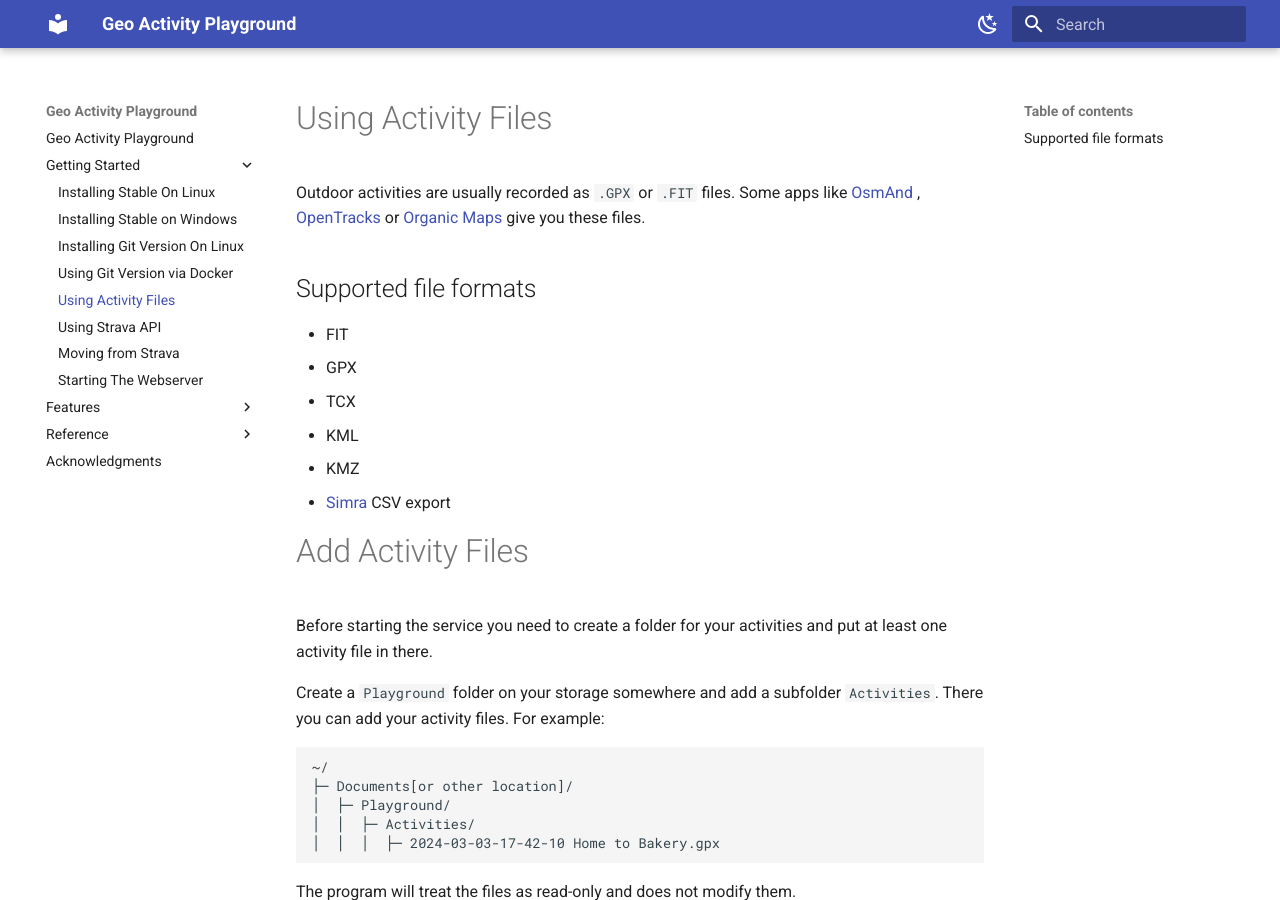
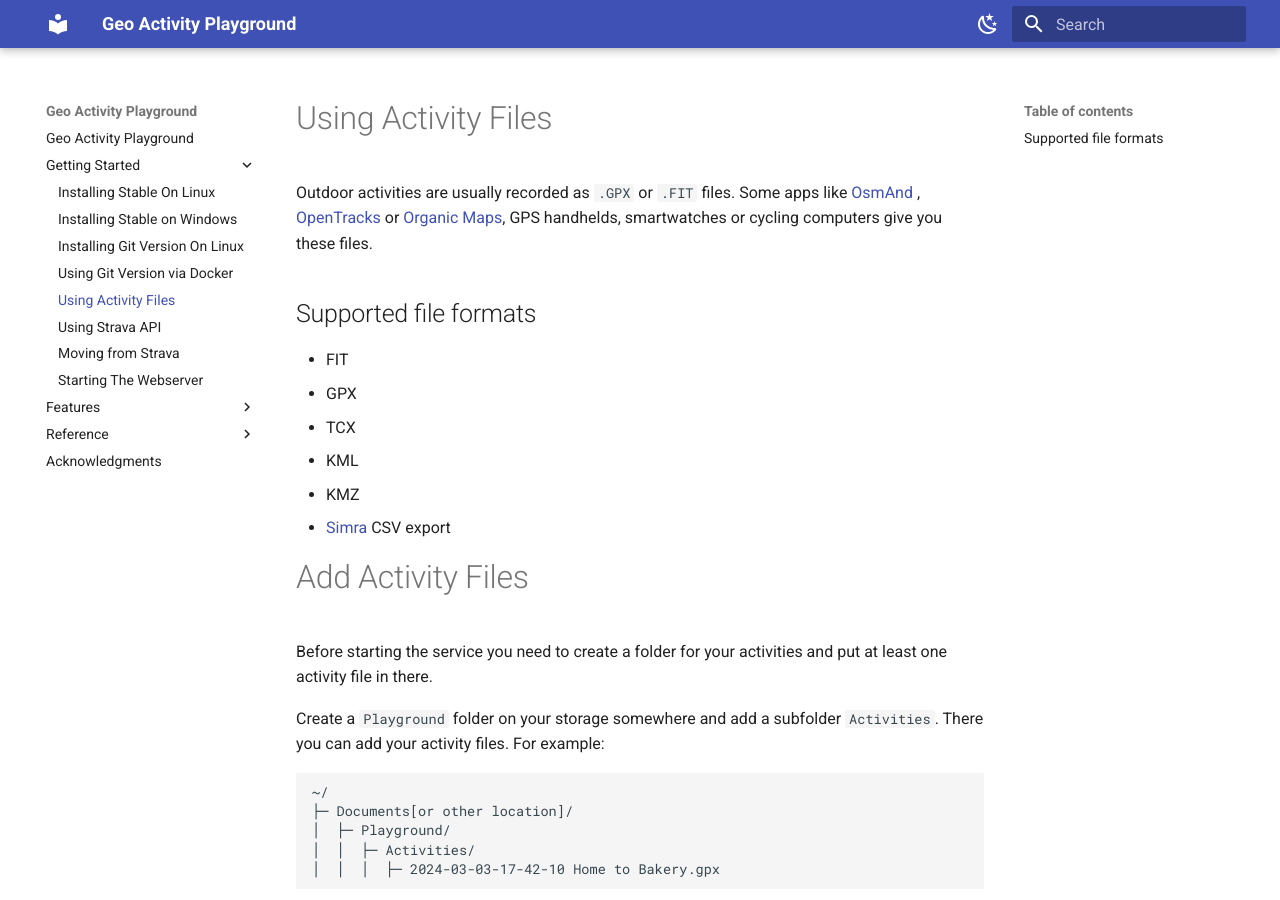
Before and after one commit to martin-ueding/geo-activity-playground, an MkDocs documentation site: the page built from docs/getting-started/using-activity-files.md, in a window 1280 px wide and 900 px high. Built offline with MkDocs 1.6.1 and Material for MkDocs 9.7.7, drawn with Linux system fonts in a browser that asks for light colours.

Commit message:
add apliances as source for activity files

```diff
--- a/docs/getting-started/using-activity-files.md
+++ b/docs/getting-started/using-activity-files.md
@@ -1,6 +1,6 @@
 # Using Activity Files
 
-Outdoor activities are usually recorded as `.GPX` or `.FIT` files. Some apps like [OsmAnd](https://osmand.net/) , [OpenTracks](https://opentracksapp.com/) or [Organic Maps](https://organicmaps.app/) give you these files.
+Outdoor activities are usually recorded as `.GPX` or `.FIT` files. Some apps like [OsmAnd](https://osmand.net/) , [OpenTracks](https://opentracksapp.com/) or [Organic Maps](https://organicmaps.app/), GPS handhelds, smartwatches or cycling computers give you these files.
 
 ## Supported file formats
 
```
